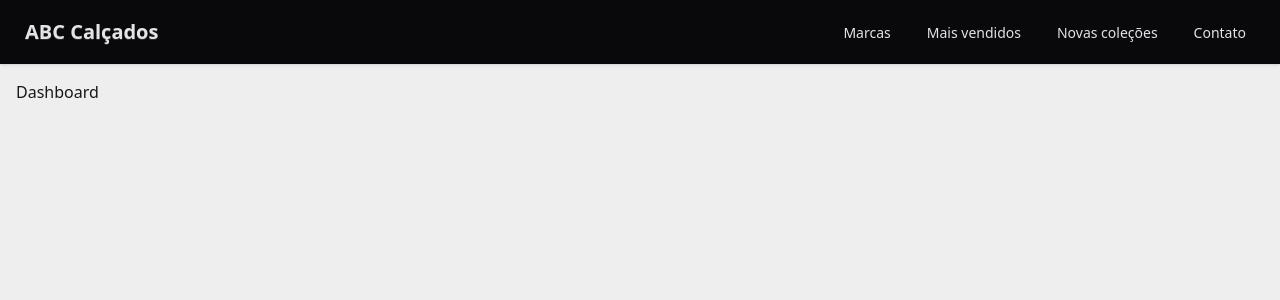
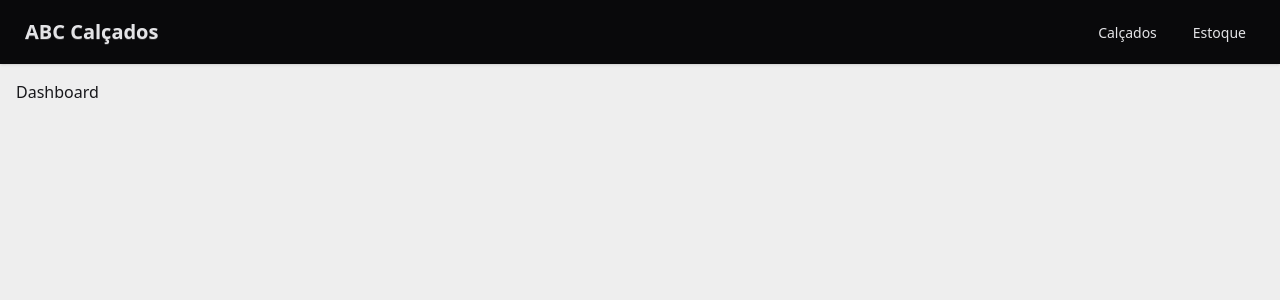
Before and after one commit to prof-renan-hub/ABC_calcados, a Vue app: page /dashboard in a window 1280 px wide. Shown: the top 300 px of the page. Built offline with nearby package versions, Linux system fonts and the light colour scheme.

Commit message:
Carregando lista de calçados ao clicar no link da navbar

```diff
--- a/src/components/Navbar.vue
+++ b/src/components/Navbar.vue
@@ -6,33 +6,27 @@
     <div class="flex-none">
       <ul class="menu menu-horizontal">
         <li class="mx-1 border-2 border-transparent hover:border-2 rounded-md hover:border-neutral-content">
-          <a>Marcas</a></li>
-        <li class="mx-1 border-2 border-transparent hover:border-2 rounded-md hover:border-neutral-content"><a>Mais
-            vendidos</a></li>
-        <li class="mx-1 border-2 border-transparent hover:border-2 rounded-md hover:border-neutral-content"><a>Novas
-            coleções</a></li>
+          <a @click="listarCalcados()">Calçados</a></li>
         <li class="mx-1 border-2 border-transparent hover:border-2 rounded-md hover:border-neutral-content">
-          <a>Contato</a></li>
+          <a @click="listarEstoque()">Estoque</a></li>
       </ul>
     </div>
   </div>
 </template>
 
 <script setup>
-import { ref, onMounted } from 'vue'
+import { useRouter } from 'vue-router'
 
-const user = ref(null)
+const router = useRouter()
 
-onMounted(() => {
-  const stored = localStorage.getItem('user')
-  if (stored) user.value = JSON.parse(stored)
-})
+function listarCalcados() {
+  router.push('/lista/calcados')
+  console.log('Listar calçados')
+}
 
-function logout() {
-  localStorage.removeItem('accessToken')
-  localStorage.removeItem('refreshToken')
-  localStorage.removeItem('user')
-  user.value = null
-  window.location.href = '/login'
+function listarEstoque() {
+
 }
+
+
 </script>
```
